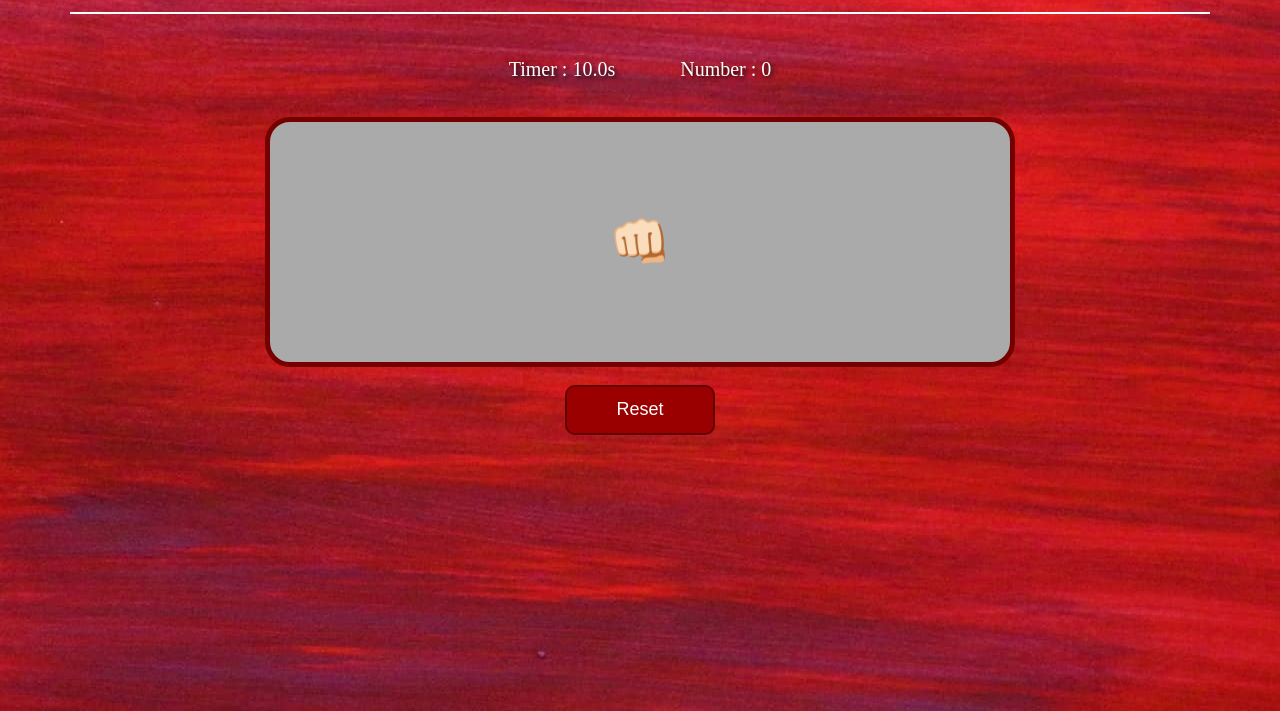
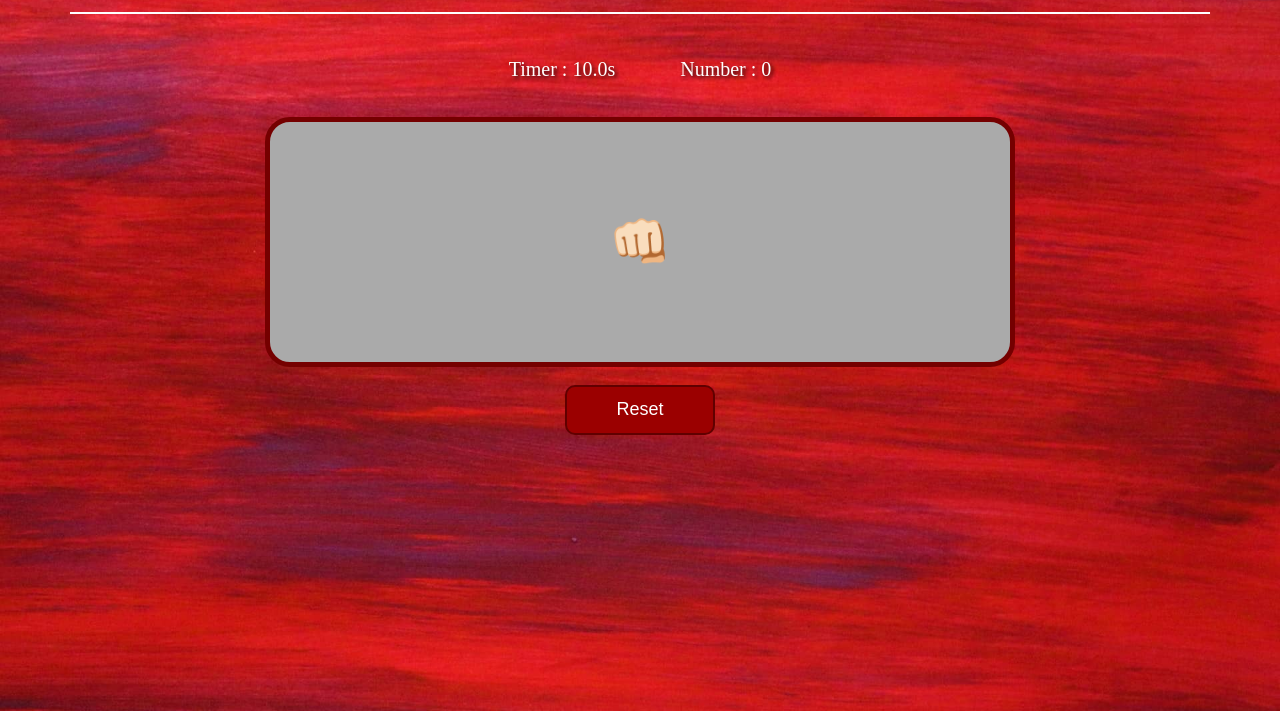
Before and after one commit to PouletEnSlip/ClickTest, a plain HTML site: page index.html in a window 1280 px wide. Shown: the part 89-800 px from the top of the page. Drawn offline with Linux system fonts and the light colour scheme.

Commit message:
Update style.css

```diff
--- a/style.css
+++ b/style.css
@@ -1,8 +1,8 @@
 html {
-	height: 100%;
 	background-image: url(./bg.jpg);
 	background-position: center;
-	background-repeat: no-repeat;
+	background-size: cover;
+	background-attachment: fixed;
 	text-align: center;
 	color: #fff;
 }
@@ -80,9 +80,3 @@ a:hover {
 		font-size: 30px;
 	}
 }
-
-@media only screen and (min-width: 1921px) {
-	html {
-		background-size: cover;
-	}
-}
```
